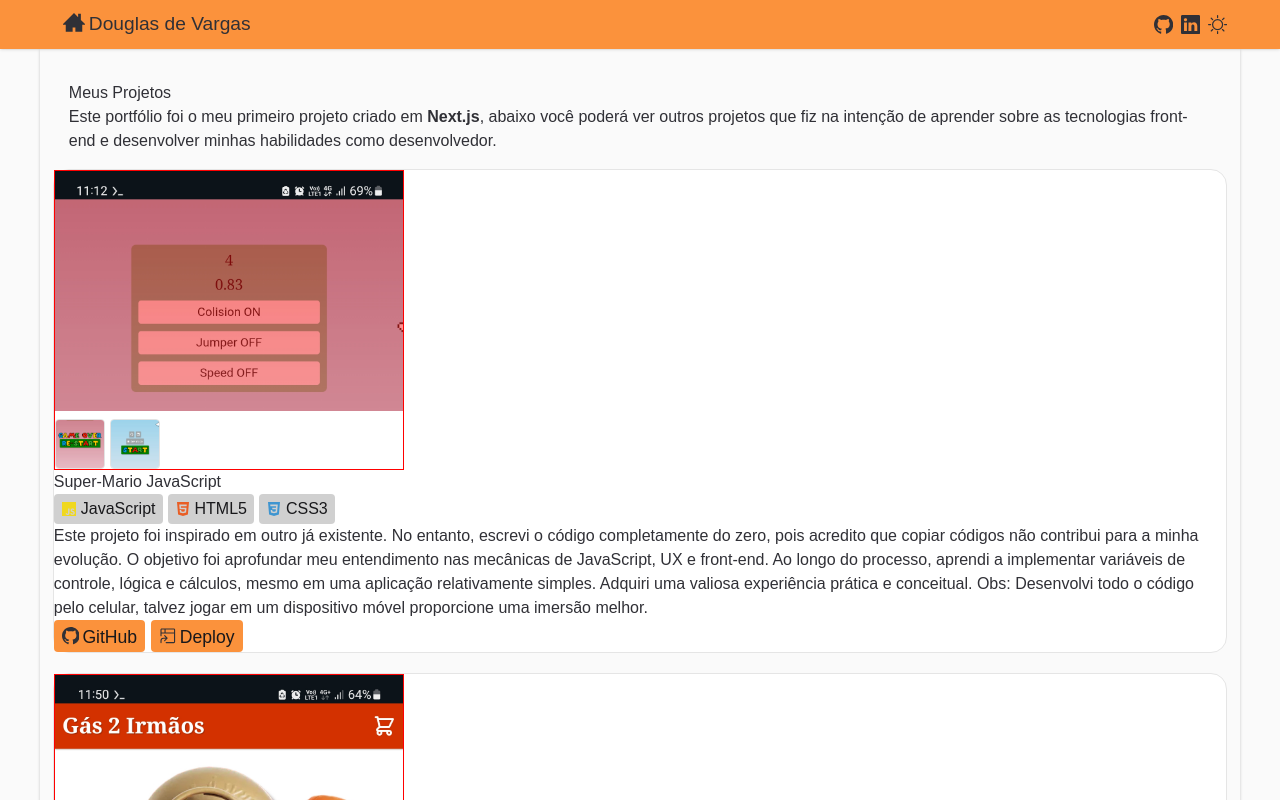
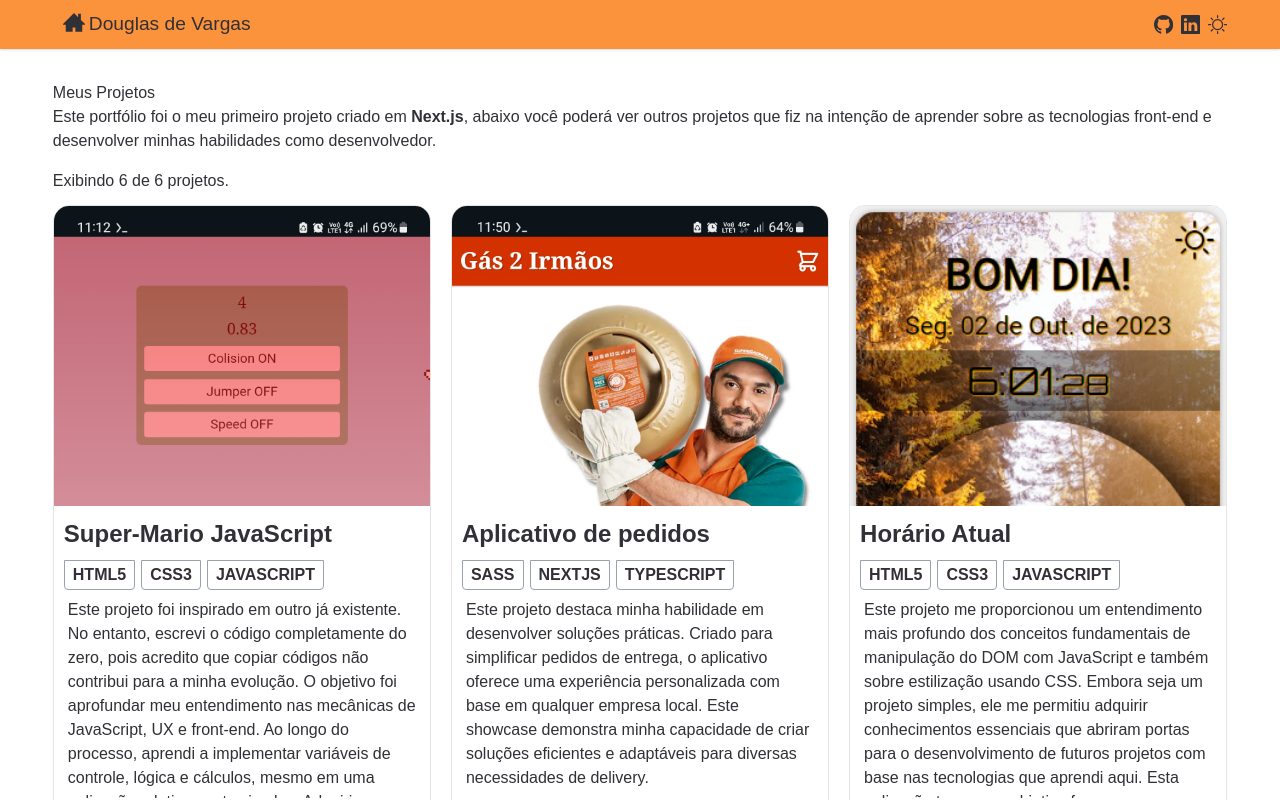
Before and after one commit to douglas-de-vargas/Portfolio, a Next.js app: page / in a window 1280 px wide. Shown: the top 800 px of the page. Built offline with nearby package versions, Linux system fonts and the light colour scheme.

Commit message:
implementation of tailwindcss and outhers changes

```diff
--- a/package.json
+++ b/package.json
@@ -1,12 +1,12 @@
 {
-  "name": "Portfolio",
+  "name": "portifolio",
   "version": "0.1.0",
   "private": true,
   "scripts": {
     "dev": "next dev",
     "build": "next build",
     "start": "next start",
-    "lint": "next lint"
+    "lint": "eslint . --ext .js,.jsx,.ts,.tsx"
   },
   "dependencies": {
     "@tailwindcss/postcss": "^4.1.13",
--- a/src/app/(home)/page.tsx
+++ b/src/app/(home)/page.tsx
@@ -1,25 +1,28 @@
 import ProjectCard from '@/components/ProjectCards/ProjectCard'
-import { projects, iProjectProps } from '@/data/dataProjects'
+import { projects } from '@/data/dataProjects'
+
+const totalProjects = projects.length
 
 export default function Home() {
   return (
     <>
-      <section className='project-list'>
-        <div className='desription'>
-          <h1>Meus Projetos</h1>
-          <p>
-            Este portfólio foi o meu primeiro projeto criado em <strong>Next.js</strong>, abaixo
-            você poderá ver outros projetos que fiz na intenção de aprender sobre as tecnologias
-            front-end e desenvolver minhas habilidades como desenvolvedor.
-          </p>
-        </div>
+      <section className='py-4'>
+        <h1>Meus Projetos</h1>
+        <p>
+          Este portfólio foi o meu primeiro projeto criado em <strong>Next.js</strong>, abaixo você
+          poderá ver outros projetos que fiz na intenção de aprender sobre as tecnologias front-end
+          e desenvolver minhas habilidades como desenvolvedor.
+        </p>
       </section>
 
-      <div>
-        <ul className='gap-5 grid grid-cols-1 tablet:grid-cols-2 desktop:grid-cols-3'>
+      <section className='flex flex-col gap-3'>
+        <p>
+          Exibindo {totalProjects} de {totalProjects} projetos.
+        </p>
+        <ul className='grid grid-cols-1 md:grid-cols-2 lg:grid-cols-3 gap-5'>
           <ProjectCard />
         </ul>
-      </div>
+      </section>
     </>
   )
 }
--- a/src/app/layout.tsx
+++ b/src/app/layout.tsx
@@ -1,4 +1,4 @@
-import '@/styles/globals.scss'
+import '@/styles/globals.css'
 import '@/styles/variables.scss'
 import '@/styles/darkTheme.scss'
 import '@/styles/HeaderFooter.scss'
@@ -11,7 +11,7 @@
 import Footer from '@/components/Layout/Footer'
 
 export const metadata: Metadata = {
-  title: 'Douglas Vargas',
+  title: 'Douglas de Vargas',
   description: 'Meu portfólio'
 }
 
--- a/src/components/ProjectCards/Carousel.tsx
+++ /dev/null
@@ -1,58 +0,0 @@
-'use client'
-import React, { useState } from 'react'
-
-interface ImainImages {
-  [key: string]: string
-}
-
-interface CarouselProps {
-  name: string
-  images: {
-    image: string
-    image1?: string
-    image2?: string
-    image3?: string
-    image4?: string
-  }
-}
-
-const Carousel: React.FC<CarouselProps> = ({ name, images }) => {
-  const [mainImages, setMainImages] = useState<ImainImages | undefined>({})
-
-  const handleImage = (projectName: string, image?: string) => {
-    if (image) {
-      setMainImages((prevImages) => ({
-        ...prevImages!,
-        [projectName]: image
-      }))
-    } else {
-      console.log('image is undefined')
-    }
-  }
-
-  return (
-    <div className='c-image_project'>
-      <div className='principal'>
-        <img
-          src={mainImages && mainImages[name] ? mainImages[name] : images.image}
-          alt={name}
-        />
-      </div>
-      <div className='more-images'>
-        {Object.values(images).map(
-          (img, index) =>
-            img && (
-              <img
-                key={index}
-                onClick={() => handleImage(name, img)}
-                src={img}
-                alt={name}
-              />
-            )
-        )}
-      </div>
-    </div>
-  )
-}
-
-export default Carousel
--- a/src/components/ProjectCards/ProjectCard.tsx
+++ b/src/components/ProjectCards/ProjectCard.tsx
@@ -1,138 +1,56 @@
-import '@/styles/ProjectCard.scss'
-
-//NextJs
 import Link from 'next/link'
-
-//Data
 import { projects, iProjectProps } from '@/data/dataProjects'
-
-//Components
-import Carousel from './Carousel'
-
-//Icons
-import { BsGithub, BsCalendar2Date } from 'react-icons/bs'
-import { IoLogoJavascript, IoLogoCss3, IoLogoSass, IoLogoHtml5, IoLogoReact } from 'react-icons/io5'
-import { SiTailwindcss, SiTypescript } from 'react-icons/si'
-import { TbBrandNextjs } from 'react-icons/tb'
+import { BsGithub } from 'react-icons/bs'
 import { GoProjectSymlink } from 'react-icons/go'
 
-// Projetos mais recentes primeiro
-projects.sort((a, b) => {
-  const dataA = new Date(a.date.split('/').reverse().join('/'))
-  const dataB = new Date(b.date.split('/').reverse().join('/'))
-  return dataB.getTime() - dataA.getTime()
+projects.sort((projectA, projectB) => {
+  const dateProjectA = new Date(projectA.date.split('/').reverse().join('/')).getTime()
+  const dateProjectB = new Date(projectB.date.split('/').reverse().join('/')).getTime()
+  return dateProjectB - dateProjectA
 })
 
-// Formata a data em ex: Set. 2023
-function formatDate(date: string): string {
-  const [, month, year] = date.split('/')
-
-  const monthNames = [
-    'Jan',
-    'Fev',
-    'Mar',
-    'Abr',
-    'Mai',
-    'Jun',
-    'Jul',
-    'Ago',
-    'Set',
-    'Out',
-    'Nov',
-    'Dez'
-  ]
-
-  const monthNamed = monthNames[parseInt(month, 10) - 1]
-
-  return `${monthNamed}. ${year}`
-}
-
-// *** //
 export default function ProjectCard() {
   return (
     <>
-      {projects.map(({ date, name, images, desc, github, deploy, code }: iProjectProps) => {
-        const formattedDate: string = formatDate(date)
+      {projects.map(({ name, images, desc, github, deploy, techs }: iProjectProps) => {
         return (
           <li
-            className='bg-white border border-neutral-200 isolate relative rounded-2xl w-full'
-            // className='project'
+            className='overflow-hidden bg-white border border-neutral-200 relative rounded-2xl w-full flex flex-col'
             key={name}>
-            <Carousel
-              name={name}
-              images={images}
-            />
-            <div className='infos'>
+            <div className='w-full h-[300px] overflow-hidden'>
+              <img
+                className='w-full backface-hidden duration-300 hover:scale-105 object-cover object-top transition-transform'
+                src={images.image}
+                alt={name}
+              />
+            </div>
+
+            <div className='p-2.5 flex grow flex-col gap-2'>
               <h2>{name}</h2>
+              <div className='flex flex-wrap gap-1.5 uppercase'>
+                {techs &&
+                  techs.map((tech) => (
+                    <span
+                      key={tech}
+                      className='font-bold border border-gray-400 rounded-b-sm py-0.5 px-2 cursor-default'>
+                      {tech}
+                    </span>
+                  ))}
+              </div>
 
-              {code && (
-                <div className='techs_name'>
-                  {code.nextjs && (
-                    <span>
-                      <TbBrandNextjs fill='transparent' />
-                      Next.js
-                    </span>
-                  )}
-                  {code.reactjs && (
-                    <span>
-                      <IoLogoReact fill='#18b3df' />
-                      React JS
-                    </span>
-                  )}
-                  {code.javascript && (
-                    <span>
-                      <IoLogoJavascript fill='#f0d81e' />
-                      JavaScript
-                    </span>
-                  )}
-                  {code.typescript && (
-                    <span>
-                      <SiTypescript fill='#2f74c1' />
-                      TypeScript
-                    </span>
-                  )}
-                  {code.html5 && (
-                    <span>
-                      <IoLogoHtml5 fill='#e95e25' />
-                      HTML5
-                    </span>
-                  )}
-                  {code.css3 && (
-                    <span>
-                      <IoLogoCss3 fill='#3f95d0' />
-                      CSS3
-                    </span>
-                  )}
-                  {code.sass && (
-                    <span>
-                      <IoLogoSass fill='#cf649a' />
-                      Sass
-                    </span>
-                  )}
-                  {code.tailwindcss && (
-                    <span>
-                      <SiTailwindcss fill='#36b7f0' />
-                      Tailwind CSS
-                    </span>
-                  )}
-                </div>
-              )}
+              <p className='flex grow px-1 max-h-[200px] overflow-auto'>{desc}</p>
 
-              <p id='description'>{desc}</p>
-
-              {/* <span id='date'>
-                  <BsCalendar2Date fill='#6e7681' /> {formattedDate}
-                </span> */}
-
-              <div className='card-actions'>
-                <div id='links'>
+              <div className='flex justify-between items-stretch flex-wrap gap-1.5 select-none'>
+                <div className='flex flex-wrap justify-center gap-1.5'>
                   <Link
+                    className='flex gap-1 items-center rounded-[4px] text-[1.1rem] bg-[var(--primary)] px-4 py-1'
                     href={github}
                     target='_blank'
                     passHref>
                     <BsGithub /> GitHub
                   </Link>
                   <Link
+                    className='flex gap-1 items-center rounded-[4px] text-[1.1rem] bg-[var(--primary)] px-4 py-1'
                     href={deploy}
                     target='_blank'
                     passHref>
--- a/src/data/dataProjects.ts
+++ b/src/data/dataProjects.ts
@@ -1,4 +1,3 @@
-//Tipagem
 export interface iProjectProps {
   date: string
   name: string
@@ -13,45 +12,10 @@
   github: string
   deploy: string
   link?: string
-  code?: {
-    html5?: boolean
-    css3?: boolean
-    sass?: boolean
-    tailwindcss?: boolean
-    javascript?: boolean
-    reactjs?: boolean
-    nextjs?: boolean
-    typescript?: boolean
-  }
+  techs?: string[]
 }
 
-export const projects = [
-  /* Exemplo para novos projetos
-  {
-    date: 'DD/MM/AAAA',
-    name: '',
-    images: {
-      image: '/images/projects/',
-      image1: '',
-      image2: '',
-      image3: '',
-      image4: ''
-    },
-    github: '',
-    deploy: '',
-    link: '#',
-    desc: ``,
-    code: {
-      html5: true,
-      css3: true,
-      sass: true,
-      javascript: true,
-      reactjs: true,
-      nextjs: true,
-      tailwindcss: true,
-      typescript: true
-    }
-  }, */
+export const projects: iProjectProps[] = [
   {
     date: '26/11/2023',
     name: 'Super-Mario JavaScript',
@@ -71,11 +35,7 @@
 Adquiri uma valiosa experiência prática e conceitual.
 
 Obs: Desenvolvi todo o código pelo celular, talvez jogar em um dispositivo móvel proporcione uma imersão melhor.`,
-    code: {
-      html5: true,
-      css3: true,
-      javascript: true
-    }
+    techs: ['HTML5', 'CSS3', 'JavaScript']
   },
   {
     date: '26/11/2023',
@@ -89,11 +49,7 @@
     deploy: 'https://gas2irmaos.vercel.app/',
     link: '#',
     desc: `Este projeto destaca minha habilidade em desenvolver soluções práticas. Criado para simplificar pedidos de entrega, o aplicativo oferece uma experiência personalizada com base em qualquer empresa local. Este showcase demonstra minha capacidade de criar soluções eficientes e adaptáveis para diversas necessidades de delivery.`,
-    code: {
-      sass: true,
-      nextjs: true,
-      typescript: true
-    }
+    techs: ['Sass', 'NextJs', 'TypeScript']
   },
   {
     date: '01/09/2023',
@@ -108,11 +64,11 @@
     deploy: 'https://douglas-de-vargas.github.io/Password-generator',
     link: '/password-generator',
     desc: 'Este foi o meu primeiro projeto usando JavaScript, serve para gerar senhas seguras com caracteres aleatórios, o número de caracteres pode ser definido pelo usuário',
-    code: {
-      html5: true,
-      css3: true,
-      javascript: true
-    }
+    techs: [
+      'html5',
+      'css3',
+      'javascript'
+    ]
   },
   {
     date: '08/09/2023',
@@ -125,11 +81,10 @@
     deploy: 'https://douglas-de-vargas.github.io/Lista-de-tarefas',
     link: '/lista-de-tarefas',
     desc: 'Permite a criação, conclusão e exclusão de tarefas em lista',
-    code: {
-      html5: true,
-      css3: true,
-      javascript: true
-    }
+    techs:
+      ['html5',
+      'css3',
+      'javascript']
   },
   {
     date: '02/10/2023',
@@ -144,11 +99,11 @@
     deploy: 'https://douglas-de-vargas.github.io/Horas-do-dia',
     link: '/horas-do-dia',
     desc: `Este projeto me proporcionou um entendimento mais profundo dos conceitos fundamentais de manipulação do DOM com JavaScript e também sobre estilização usando CSS. Embora seja um projeto simples, ele me permitiu adquirir conhecimentos essenciais que abriram portas para o desenvolvimento de futuros projetos com base nas tecnologias que aprendi aqui. Esta aplicação tem como objetivo fornecer informações precisas sobre a data e hora, juntamente com uma saudação personalizada que varia de acordo com o período atual do dia para o usuário.`,
-    code: {
-      html5: true,
-      css3: true,
-      javascript: true
-    }
+    techs: [
+      'html5',
+      'css3',
+      'javascript'
+    ]
   },
   {
     date: '14/09/2023',
@@ -162,10 +117,10 @@
     deploy: 'https://calculadora-imc-dusky.vercel.app',
     link: '/calculadora-imc',
     desc: 'Calcula o índice de massa corporal do usuário',
-    code: {
-      css3: true,
-      javascript: true,
-      reactjs: true
-    }
+    techs: [
+      'css3',
+      'javascript',
+      'reactjs'
+    ]
   }
 ]
--- a/src/styles/ProjectCard.scss
+++ /dev/null
@@ -1,143 +0,0 @@
-.desription {
-  padding: 1rem;
-}
-
-.project-list {
-  display: flex;
-  flex-direction: column;
-  gap: 1rem;
-  justify-content: center;
-}
-
-.project {
-  display: flex;
-  flex-direction: column;
-  gap: 6px;
-  position: relative;
-  background: var(--secondary);
-  box-shadow: 1px 1px 1px 1px rgba(0, 0, 0, 0.1);
-  padding: 10px;
-  width: 100%;
-  /* mobile */
-}
-
-// Componente Carousel.tsx
-.c-image_project {
-  display: flex;
-  flex-direction: column;
-  width: 350px;
-  gap: 0.5rem;
-  border: 1px solid red;
-  height: 300px;
-
-  .principal {
-    overflow: hidden;
-
-    img {
-      width: 100%;
-      overflow: hidden;
-    }
-  }
-
-  .more-images {
-    display: flex;
-    gap: 0.3rem;
-    width: 100%;
-
-    img {
-      border-radius: 4px;
-      width: 50px;
-      height: 50px;
-      object-fit: cover;
-      border: 1px solid var(--border);
-    }
-  }
-}
-
-.techs_name {
-  display: flex;
-  align-items: center;
-  gap: 5px;
-  flex-wrap: wrap;
-  user-select: none;
-
-  span {
-    display: flex;
-    align-items: center;
-    gap: 4px;
-    background: var(--tech-tags);
-    padding: 3px 7px;
-    border-radius: 4px;
-    color: var(--link);
-  }
-}
-
-#description {
-  flex-grow: 1;
-  padding-right: 4px;
-  max-height: 200px;
-  overflow: auto;
-}
-
-#date {
-  color: #646e77;
-  font-size: 0.8rem;
-}
-
-.card-actions {
-  display: flex;
-  justify-content: space-between;
-  align-items: stretch;
-  flex-wrap: wrap;
-  gap: 6px;
-  user-select: none;
-
-  #links {
-    display: flex;
-    flex-wrap: wrap;
-    justify-content: center;
-    gap: 6px;
-  }
-
-  #links a {
-    display: flex;
-    gap: 3px;
-    align-items: center;
-    padding: 4px 8px 2px;
-    background: var(--primary);
-    border-radius: 4px;
-    font-size: 1.1rem;
-  }
-
-  svg {
-    position: relative;
-    bottom: 1px;
-    fill: var(--text);
-  }
-}
-
-/* Telas muito pequenas a baixo de 300px */
-@media (max-width: 300px) {
-  #card-actions {
-    justify-content: center;
-  }
-}
-
-/* Telas a cima de 420px */
-@media (min-width: 421px) {
-  .project-list {
-    flex-direction: row !important;
-    flex-wrap: wrap;
-  }
-}
-
-@media (min-width: 960px) {
-  .project-list {
-    gap: 3rem;
-  }
-
-  .project {
-    flex-direction: row;
-    box-shadow: 1px 1px 1px 1px rgba(0, 0, 0, 0.1);
-  }
-}
--- /dev/null
+++ b/src/styles/globals.css
@@ -0,0 +1,51 @@
+@import "tailwindcss";
+
+* {
+  color: var(--text);
+  margin: 0;
+  box-sizing: border-box;
+  scroll-behavior: smooth;
+  font-family: sans-serif;
+}
+
+body {
+  background-color: #fafafa;
+  display: flex;
+  flex-direction: column;
+  min-height: 100vh;
+  position: relative;
+  background: var(--body);
+}
+
+main {
+  display: flex;
+  flex-direction: column;
+  flex-grow: 1;
+  margin: 0 auto;
+  padding: 1rem 0.8rem 3rem;
+  max-width: var(--maxWidth);
+}
+
+button {
+  cursor: pointer;
+}
+
+a {
+  text-decoration: none;
+  color: var(--link);
+  font-weight: var(--fontweight);
+}
+
+input {
+  outline: none;
+}
+
+li {
+  list-style: none;
+}
+
+h2 {
+  display: block;
+  font-size: 1.5em;
+  font-weight: bold;
+}
--- a/src/styles/globals.scss
+++ /dev/null
@@ -1,47 +0,0 @@
-@import "tailwindcss";
-
-* {
-  color: var(--text);
-  padding: 0;
-  margin: 0;
-  box-sizing: border-box;
-  scroll-behavior: smooth;
-  font-family: sans-serif;
-}
-
-body {
-  display: flex;
-  flex-direction: column;
-  min-height: 100vh;
-  position: relative;
-  background: var(--body);
-}
-
-main {
-  display: flex;
-  flex-direction: column;
-  flex-grow: 1;
-  margin: 0 auto;
-  padding: 1rem 0.8rem 3rem;
-  box-shadow: rgba(0, 0, 0, 0.2) 0px 1px 3px 0px;
-  width: var(--maxWidth);
-  background: var(--main);
-}
-
-button {
-  cursor: pointer;
-}
-
-a {
-  text-decoration: none;
-  color: var(--link);
-  font-weight: var(--fontweight);
-}
-
-input {
-  outline: none;
-}
-
-li {
-  list-style: none;
-}
--- a/src/styles/variables.scss
+++ b/src/styles/variables.scss
@@ -3,8 +3,6 @@
   overflow: auto;
 
   /* Normal Colors */
-  --body: #fafafa;
-  --main: #fafafa;
   --primary: hsl(27, 96%, 61%);
   --secondary: white;
   --text: hsl(240, 5.9%, 20%);
```
